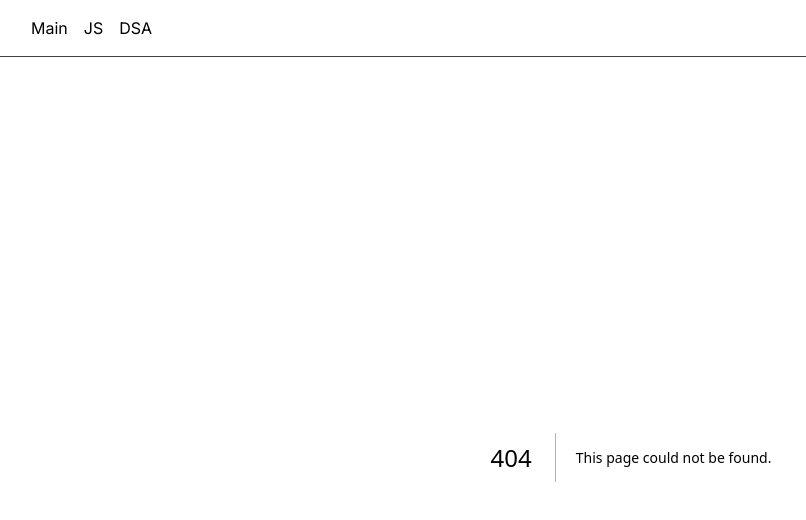
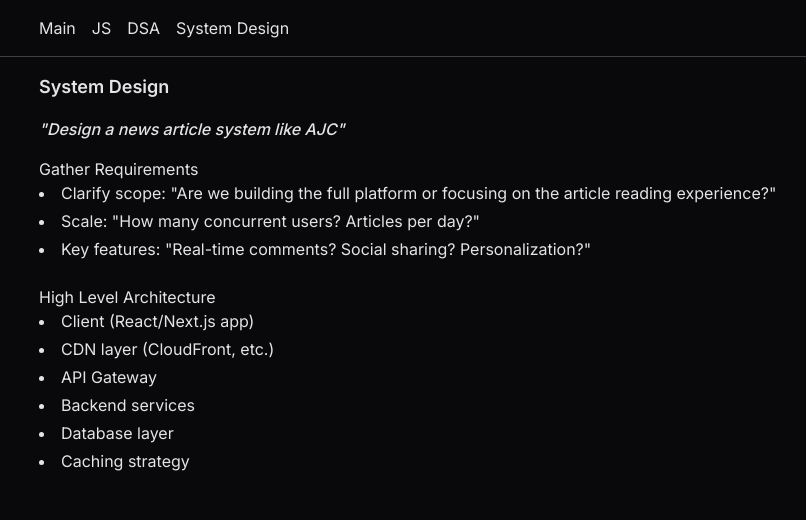
Before and after one commit to Dillonzellis/review-25, a Next.js app: page /system-design in a window 1280 px wide. Before the commit this address had no page. Shown: the top 520 px of the page, without its empty margins (9-815 px from the left). Built offline with nearby package versions, Linux system fonts and the light colour scheme.

Commit message:
feat: add initial sys design page

```diff
--- a/src/app/globals.css
+++ b/src/app/globals.css
@@ -120,3 +120,27 @@
   /*   @apply bg-background text-foreground; */
   /* } */
 }
+
+html {
+  scrollbar-gutter: stable;
+}
+
+body {
+  text-rendering: optimizeLegibility;
+}
+
+h1,
+h2,
+h3,
+h4 {
+  text-wrap: balance;
+}
+
+/*ul {*/
+/*  list-style-type: disc;*/
+/*  list-style-position: inside;*/
+/*}*/
+
+hr {
+  color: var(--color-gray-200);
+}
--- a/src/app/layout.tsx
+++ b/src/app/layout.tsx
@@ -14,6 +14,7 @@ const links = [
   { name: "Main", url: "/" },
   { name: "JS", url: "/js" },
   { name: "DSA", url: "/dsa" },
+  { name: "System Design", url: "/system-design" },
 ];
 
 export default function RootLayout({
@@ -24,7 +25,7 @@ export default function RootLayout({
   return (
     <html lang="en" className={`${inter.className}`}>
       <body className="min-h-screen bg-zinc-950 text-zinc-200 antialiased">
-        <header className="mx-2 flex border-b border-b-zinc-700 px-8 py-4">
+        <header className="flex border-b border-b-zinc-700 px-12 py-4">
           <ul className="flex gap-4">
             {links.map((link) => (
               <li key={link.name}>
--- /dev/null
+++ b/src/app/system-design/page.tsx
@@ -0,0 +1,39 @@
+import UnorderListsContent from "@/components/UI/UnorderListContent";
+
+export default function SystemDesignPage() {
+  return (
+    <div className="px-12 py-4">
+      <h1 className="pb-4 text-lg font-semibold">System Design</h1>
+      <div className="space-y-4">
+        <div className="font-medium italic">
+          "Design a news article system like AJC"
+        </div>
+        <div>
+          <div>Gather Requirements</div>
+          <UnorderListsContent
+            lis={[
+              `Clarify scope: "Are we building the full platform or focusing on the
+            article reading experience?"`,
+              `Scale: "How many concurrent users? Articles per day?"`,
+              `Key features: "Real-time comments? Social sharing? Personalization?"`,
+            ]}
+          />
+        </div>
+
+        <div>
+          <div>High Level Architecture</div>
+          <UnorderListsContent
+            lis={[
+              "Client (React/Next.js app)",
+              "CDN layer (CloudFront, etc.)",
+              "API Gateway",
+              "Backend services",
+              "Database layer",
+              "Caching strategy",
+            ]}
+          />
+        </div>
+      </div>
+    </div>
+  );
+}
```
